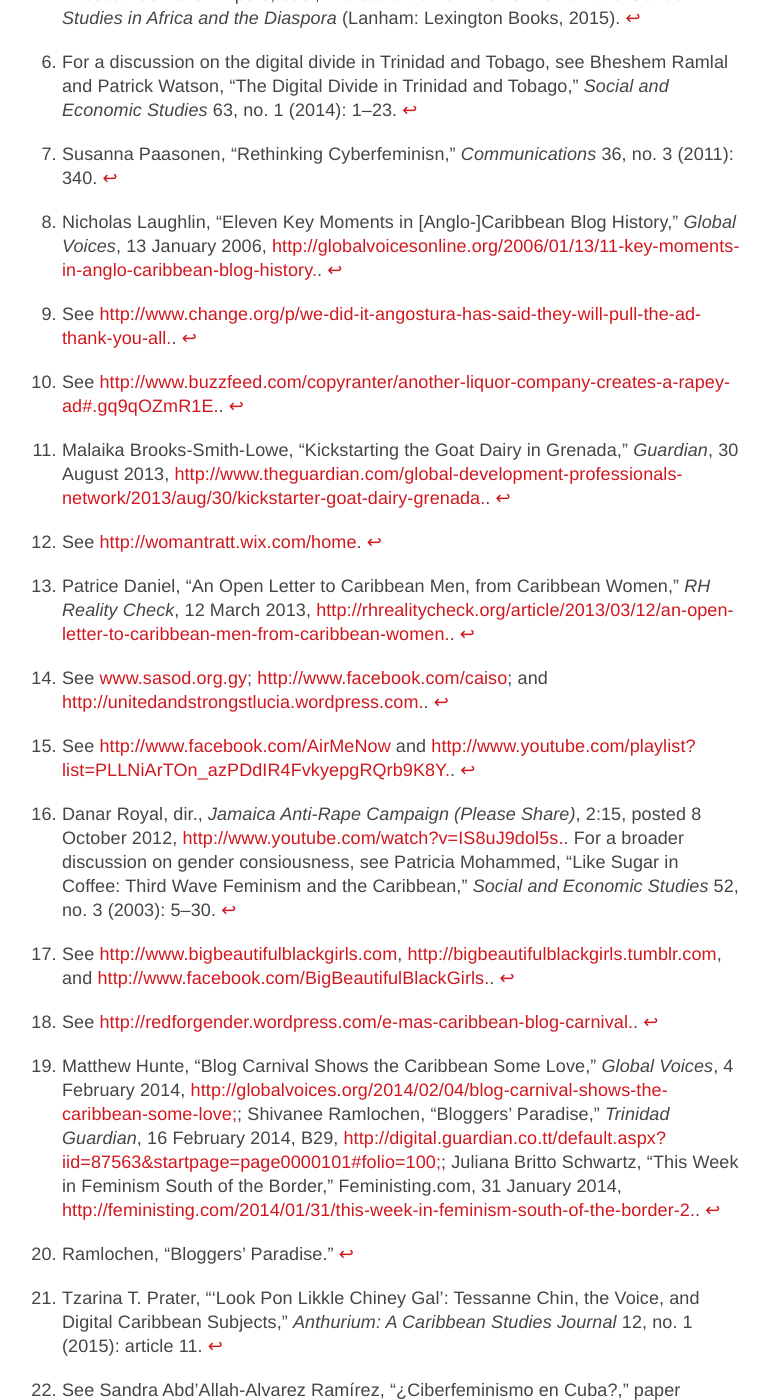
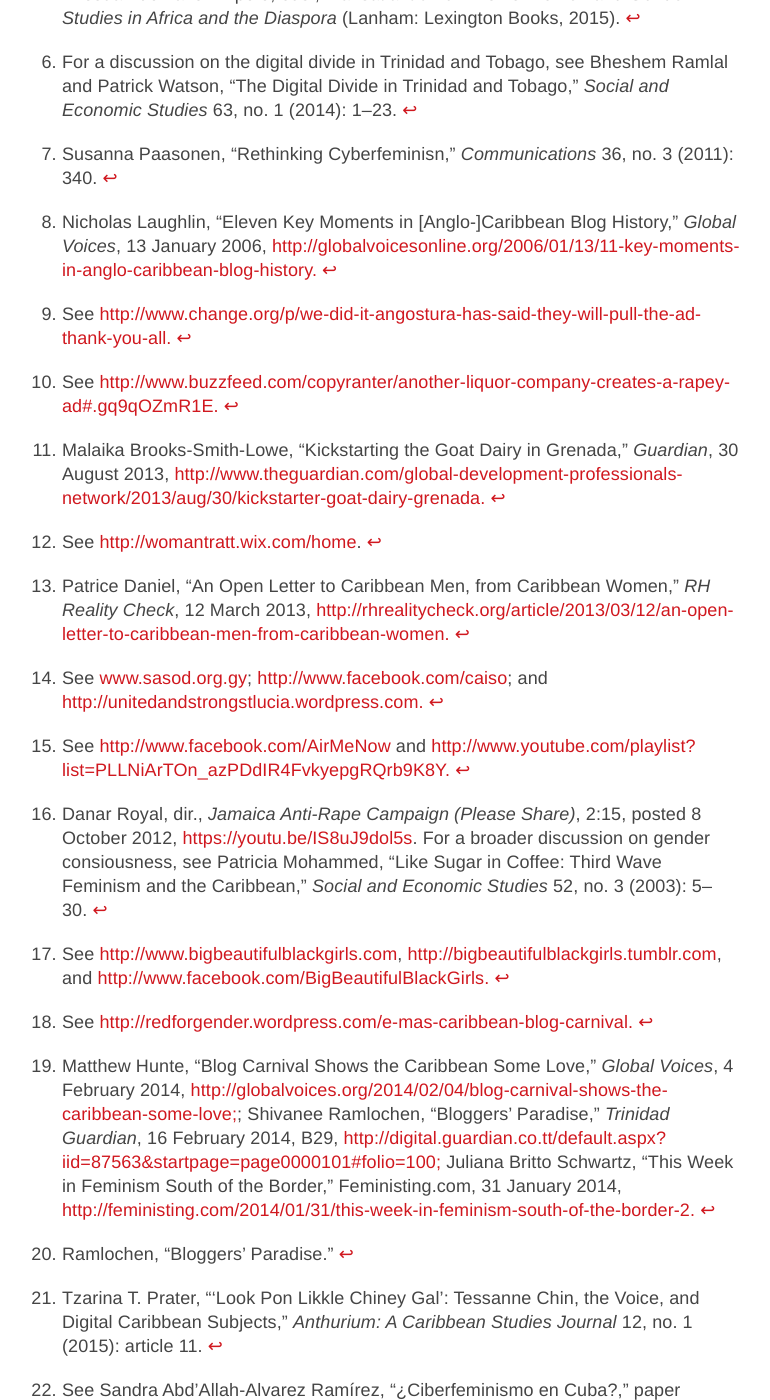
Before and after one commit to archipelagosjournal/archipelagos, a Jekyll site: the page built from _issue01/haynes-mapping.md, in a window 1280 px wide and 1400 px high, scrolled down 19813 px. Shown: the whole window, without its empty margins (258-1028 px from the left). Built offline with Jekyll 4.4.1, drawn with Linux system fonts in a browser that asks for light colours; some of the changed text lies outside the part shown.

Commit message:
doubled characters

```diff
--- a/_issue01/haynes-mapping.md
+++ b/_issue01/haynes-mapping.md
@@ -844,7 +844,7 @@ rhetorical devices (5)
 
 [^1]: Sean Douglas, "Mayor: Beware Dangerous Sub-cultures," *Trinidad and Tobago Newsday*, 11 February 2016, [http://www.newsday.co.tt/news/0,223841.html.](http://www.newsday.co.tt/news/0,223841.html)
 
-[^2]: "Ordinary Jamaicans Know Nothing about Twitter, Says Pickersgill," *Jamaica Observer*, 26 November 2014, [http://www.jamaicaobserver.com/news/Ordinary-Jamaicans-know-nothing-about-Twitter--says-Pickersgill.](http://www.jamaicaobserver.com/news/Ordinary-Jamaicans-know-nothing-about-Twitter--says-Pickersgill).
+[^2]: "Ordinary Jamaicans Know Nothing about Twitter, Says Pickersgill," *Jamaica Observer*, 26 November 2014, [http://www.jamaicaobserver.com/news/Ordinary-Jamaicans-know-nothing-about-Twitter--says-Pickersgill.](http://www.jamaicaobserver.com/news/Ordinary-Jamaicans-know-nothing-about-Twitter--says-Pickersgill)
 
 [^3]: "Hazel Brown: Making a Difference," *Newsday*, 21 April 2013, [http://www.newsday.co.tt/features/0,176606.html.](http://www.newsday.co.tt/features/0,176606.html)
 
@@ -856,29 +856,29 @@ rhetorical devices (5)
 
 [^7]: Susanna Paasonen, "Rethinking Cyberfeminisn," *Communications* 36, no. 3 (2011): 340.
 
-[^8]: Nicholas Laughlin, "Eleven Key Moments in \[Anglo-\]Caribbean Blog History," *Global Voices*, 13 January 2006, [http://globalvoicesonline.org/2006/01/13/11-key-moments-in-anglo-caribbean-blog-history.](http://globalvoicesonline.org/2006/01/13/11-key-moments-in-anglo-caribbean-blog-history).
+[^8]: Nicholas Laughlin, "Eleven Key Moments in \[Anglo-\]Caribbean Blog History," *Global Voices*, 13 January 2006, [http://globalvoicesonline.org/2006/01/13/11-key-moments-in-anglo-caribbean-blog-history.](http://globalvoicesonline.org/2006/01/13/11-key-moments-in-anglo-caribbean-blog-history)
 
-[^9]: See [http://www.change.org/p/we-did-it-angostura-has-said-they-will-pull-the-ad-thank-you-all.](http://www.change.org/p/we-did-it-angostura-has-said-they-will-pull-the-ad-thank-you-all).
+[^9]: See [http://www.change.org/p/we-did-it-angostura-has-said-they-will-pull-the-ad-thank-you-all.](http://www.change.org/p/we-did-it-angostura-has-said-they-will-pull-the-ad-thank-you-all)
 
-[^10]: See [http://www.buzzfeed.com/copyranter/another-liquor-company-creates-a-rapey-ad\#.gq9qOZmR1E.](http://www.buzzfeed.com/copyranter/another-liquor-company-creates-a-rapey-ad\#.gq9qOZmR1E).
+[^10]: See [http://www.buzzfeed.com/copyranter/another-liquor-company-creates-a-rapey-ad\#.gq9qOZmR1E.](http://www.buzzfeed.com/copyranter/another-liquor-company-creates-a-rapey-ad\#.gq9qOZmR1E)
 
-[^11]: Malaika Brooks-Smith-Lowe, "Kickstarting the Goat Dairy in Grenada," *Guardian*, 30 August 2013, [http://www.theguardian.com/global-development-professionals-network/2013/aug/30/kickstarter-goat-dairy-grenada.](http://www.theguardian.com/global-development-professionals-network/2013/aug/30/kickstarter-goat-dairy-grenada).
+[^11]: Malaika Brooks-Smith-Lowe, "Kickstarting the Goat Dairy in Grenada," *Guardian*, 30 August 2013, [http://www.theguardian.com/global-development-professionals-network/2013/aug/30/kickstarter-goat-dairy-grenada.](http://www.theguardian.com/global-development-professionals-network/2013/aug/30/kickstarter-goat-dairy-grenada)
 
 [^12]: See [http://womantratt.wix.com/home](http://womantratt.wix.com/home).
 
-[^13]: Patrice Daniel, "An Open Letter to Caribbean Men, from Caribbean Women," *RH Reality Check*, 12 March 2013, [http://rhrealitycheck.org/article/2013/03/12/an-open-letter-to-caribbean-men-from-caribbean-women.](http://rhrealitycheck.org/article/2013/03/12/an-open-letter-to-caribbean-men-from-caribbean-women).
+[^13]: Patrice Daniel, "An Open Letter to Caribbean Men, from Caribbean Women," *RH Reality Check*, 12 March 2013, [http://rhrealitycheck.org/article/2013/03/12/an-open-letter-to-caribbean-men-from-caribbean-women.](http://rhrealitycheck.org/article/2013/03/12/an-open-letter-to-caribbean-men-from-caribbean-women)
 
-[^14]: See [www.sasod.org.gy](www.sasod.org.gy); [http://www.facebook.com/caiso](http://www.facebook.com/caiso); and [http://unitedandstrongstlucia.wordpress.com.](http://unitedandstrongstlucia.wordpress.com).
+[^14]: See [www.sasod.org.gy](www.sasod.org.gy); [http://www.facebook.com/caiso](http://www.facebook.com/caiso); and [http://unitedandstrongstlucia.wordpress.com.](http://unitedandstrongstlucia.wordpress.com)
 
-[^15]: See [http://www.facebook.com/AirMeNow](http://www.facebook.com/AirMeNow) and [http://www.youtube.com/playlist?list=PLLNiArTOn\_azPDdIR4FvkyepgRQrb9K8Y.](http://www.youtube.com/playlist?list=PLLNiArTOn\_azPDdIR4FvkyepgRQrb9K8Y).
+[^15]: See [http://www.facebook.com/AirMeNow](http://www.facebook.com/AirMeNow) and [http://www.youtube.com/playlist?list=PLLNiArTOn\_azPDdIR4FvkyepgRQrb9K8Y.](http://www.youtube.com/playlist?list=PLLNiArTOn\_azPDdIR4FvkyepgRQrb9K8Y)
 
-[^16]: Danar Royal, dir., *Jamaica Anti-Rape Campaign (Please Share)*, 2:15, posted 8 October 2012, [http://www.youtube.com/watch?v=IS8uJ9dol5s.](http://www.youtube.com/watch?v=IS8uJ9dol5s). For a broader discussion on gender consiousness, see Patricia Mohammed, "Like Sugar in Coffee: Third Wave Feminism and the Caribbean," *Social and Economic Studies* 52, no. 3 (2003): 5--30.
+[^16]: Danar Royal, dir., *Jamaica Anti-Rape Campaign (Please Share)*, 2:15, posted 8 October 2012, [https://youtu.be/IS8uJ9dol5s](https://youtu.be/IS8uJ9dol5s). For a broader discussion on gender consiousness, see Patricia Mohammed, "Like Sugar in Coffee: Third Wave Feminism and the Caribbean," *Social and Economic Studies* 52, no. 3 (2003): 5--30.
 
-[^17]: See [http://www.bigbeautifulblackgirls.com](http://www.bigbeautifulblackgirls.com), [http://bigbeautifulblackgirls.tumblr.com](http://bigbeautifulblackgirls.tumblr.com), and [http://www.facebook.com/BigBeautifulBlackGirls.](http://www.facebook.com/BigBeautifulBlackGirls).
+[^17]: See [http://www.bigbeautifulblackgirls.com](http://www.bigbeautifulblackgirls.com), [http://bigbeautifulblackgirls.tumblr.com](http://bigbeautifulblackgirls.tumblr.com), and [http://www.facebook.com/BigBeautifulBlackGirls.](http://www.facebook.com/BigBeautifulBlackGirls)
 
-[^18]: See [http://redforgender.wordpress.com/e-mas-caribbean-blog-carnival.](http://redforgender.wordpress.com/e-mas-caribbean-blog-carnival).
+[^18]: See [http://redforgender.wordpress.com/e-mas-caribbean-blog-carnival.](http://redforgender.wordpress.com/e-mas-caribbean-blog-carnival)
 
-[^19]: Matthew Hunte, "Blog Carnival Shows the Caribbean Some Love," *Global Voices*, 4 February 2014, [http://globalvoices.org/2014/02/04/blog-carnival-shows-the-caribbean-some-love;](http://globalvoices.org/2014/02/04/blog-carnival-shows-the-caribbean-some-love); Shivanee Ramlochen, "Bloggers' Paradise," *Trinidad* *Guardian*, 16 February 2014, B29, [http://digital.guardian.co.tt/default.aspx?iid=87563&startpage=page0000101\#folio=100;](http://digital.guardian.co.tt/default.aspx?iid=87563&startpage=page0000101\#folio=100); Juliana Britto Schwartz, "This Week in Feminism South of the Border," Feministing.com, 31 January 2014, [http://feministing.com/2014/01/31/this-week-in-feminism-south-of-the-border-2.](http://feministing.com/2014/01/31/this-week-in-feminism-south-of-the-border-2).
+[^19]: Matthew Hunte, "Blog Carnival Shows the Caribbean Some Love," *Global Voices*, 4 February 2014, [http://globalvoices.org/2014/02/04/blog-carnival-shows-the-caribbean-some-love;](http://globalvoices.org/2014/02/04/blog-carnival-shows-the-caribbean-some-love); Shivanee Ramlochen, "Bloggers' Paradise," *Trinidad* *Guardian*, 16 February 2014, B29, [http://digital.guardian.co.tt/default.aspx?iid=87563&startpage=page0000101\#folio=100;](http://digital.guardian.co.tt/default.aspx?iid=87563&startpage=page0000101\#folio=100) Juliana Britto Schwartz, "This Week in Feminism South of the Border," Feministing.com, 31 January 2014, [http://feministing.com/2014/01/31/this-week-in-feminism-south-of-the-border-2.](http://feministing.com/2014/01/31/this-week-in-feminism-south-of-the-border-2)
 
 [^20]: Ramlochen, "Bloggers' Paradise."
 
@@ -888,41 +888,41 @@ rhetorical devices (5)
 
 [^23]: See Miller and Slater, *The Internet*.
 
-[^24]: Gabrielle Hosein, "Momentous Trivialities," *Diary of a Mothering Worker*, [http://grrlscene.wordpress.com/momentous-trivialities-diary-of-a-mothering-worker.](http://grrlscene.wordpress.com/momentous-trivialities-diary-of-a-mothering-worker).
+[^24]: Gabrielle Hosein, "Momentous Trivialities," *Diary of a Mothering Worker*, [http://grrlscene.wordpress.com/momentous-trivialities-diary-of-a-mothering-worker.](http://grrlscene.wordpress.com/momentous-trivialities-diary-of-a-mothering-worker)
 
-[^25]: Soyini Ayanna, "About Me," *Creative Commess*, [http://soyluv.wordpress.com/about.](http://soyluv.wordpress.com/about).
+[^25]: Soyini Ayanna, "About Me," *Creative Commess*, [http://soyluv.wordpress.com/about.](http://soyluv.wordpress.com/about)
 
-[^26]: Annie Paul, *Active Voice*, [http://anniepaul.net.](http://anniepaul.net).
+[^26]: Annie Paul, *Active Voice*, [http://anniepaul.net.](http://anniepaul.net)
 
-[^27]: "Building the New Caribbean Media," *Antillean Media Group*, [http://www.antillean.org/about.](http://www.antillean.org/about).
+[^27]: "Building the New Caribbean Media," *Antillean Media Group*, [http://www.antillean.org/about.](http://www.antillean.org/about)
 
-[^28]: WomenSpeak Project, *Women Speak*, [http://womenspeak.tumblr.com.](http://womenspeak.tumblr.com).
+[^28]: WomenSpeak Project, *Women Speak*, [http://womenspeak.tumblr.com.](http://womenspeak.tumblr.com)
 
-[^29]: Ivette Romero-Cesareo and Lisa Paravisini-Gebert, *Repeating Islands*, [http://repeatingislands.com/our-blog.](http://repeatingislands.com/our-blog).
+[^29]: Ivette Romero-Cesareo and Lisa Paravisini-Gebert, *Repeating Islands*, [http://repeatingislands.com/our-blog.](http://repeatingislands.com/our-blog)
 
-[^30]: Zahira Kelly (Bad Dominicana) quotes Cate Young (BattyMamzelle), "This Is What I Mean When I Say 'White Feminism," imploring, "Please everybody: read this article!" [http://bad-dominicana.tumblr.com/post/138419448358/white-feminism-does-not-mean-every-white-woman;](http://bad-dominicana.tumblr.com/post/138419448358/white-feminism-does-not-mean-every-white-woman); *BattyMamzelle*, 10 January 2014, [http://battymamzelle.blogspot.com/2014/01/This-Is-What-I-Mean-When-I-Say-White-Feminism.html\#.VwxPjXqYuCf.](http://battymamzelle.blogspot.com/2014/01/This-Is-What-I-Mean-When-I-Say-White-Feminism.html\#.VwxPjXqYuCf).
+[^30]: Zahira Kelly (Bad Dominicana) quotes Cate Young (BattyMamzelle), "This Is What I Mean When I Say 'White Feminism," imploring, "Please everybody: read this article!" [http://bad-dominicana.tumblr.com/post/138419448358/white-feminism-does-not-mean-every-white-woman;](http://bad-dominicana.tumblr.com/post/138419448358/white-feminism-does-not-mean-every-white-woman) *BattyMamzelle*, 10 January 2014, [http://battymamzelle.blogspot.com/2014/01/This-Is-What-I-Mean-When-I-Say-White-Feminism.html\#.VwxPjXqYuCf.](http://battymamzelle.blogspot.com/2014/01/This-Is-What-I-Mean-When-I-Say-White-Feminism.html\#.VwxPjXqYuCf)
 
-[^31]: Annie Paul, *Active Voice*, anniepaul.net; Mar the Mongoose, *The Mongoose Chronicles*, [http://mongoosechronicles.blogspot.com.](http://mongoosechronicles.blogspot.com).
+[^31]: Annie Paul, *Active Voice*, anniepaul.net; Mar the Mongoose, *The Mongoose Chronicles*, [http://mongoosechronicles.blogspot.com.](http://mongoosechronicles.blogspot.com)
 
-[^32]: Gabrielle Hosein, *Diary of a Mothering Worker*, [http://grrlscene.wordpress.com/souldeya.](http://grrlscene.wordpress.com/souldeya).
+[^32]: Gabrielle Hosein, *Diary of a Mothering Worker*, [http://grrlscene.wordpress.com/souldeya.](http://grrlscene.wordpress.com/souldeya)
 
-[^33]: Soyini Ayanna, *Creative Commess*, [http://soyluv.wordpress.com/about.](http://soyluv.wordpress.com/about).
+[^33]: Soyini Ayanna, *Creative Commess*, [http://soyluv.wordpress.com/about.](http://soyluv.wordpress.com/about)
 
-[^34]: derevolushunwidin, trendsettah, and pieces2peace, *Add Fyah and Stir*, [http://addfyahandstir.wordpress.com/about.](http://addfyahandstir.wordpress.com/about).
+[^34]: derevolushunwidin, trendsettah, and pieces2peace, *Add Fyah and Stir*, [http://addfyahandstir.wordpress.com/about.](http://addfyahandstir.wordpress.com/about)
 
-[^35]: Cate Young (BattyMamzelle), *Battymamzelle*, [http://battymamzelle.blogspot.com/p/about\_29.html\#.Vt7gU\_krIdU.](http://battymamzelle.blogspot.com/p/about\_29.html\#.Vt7gU\_krIdU).
+[^35]: Cate Young (BattyMamzelle), *Battymamzelle*, [http://battymamzelle.blogspot.com/p/about\_29.html\#.Vt7gU\_krIdU.](http://battymamzelle.blogspot.com/p/about\_29.html\#.Vt7gU\_krIdU)
 
-[^36]: Carla Moore, *MooreTalkJa*, [http://mooretalkja.wordpress.com.](http://mooretalkja.wordpress.com).
+[^36]: Carla Moore, *MooreTalkJa*, [http://mooretalkja.wordpress.com.](http://mooretalkja.wordpress.com)
 
-[^37]: Mar the Mongoose, "About Me," *The Mongoose Chronicles*, [http://www.blogger.com/profile/06241127953404268513.](http://www.blogger.com/profile/06241127953404268513).
+[^37]: Mar the Mongoose, "About Me," *The Mongoose Chronicles*, [http://www.blogger.com/profile/06241127953404268513.](http://www.blogger.com/profile/06241127953404268513)
 
-[^38]: Carolyn Joy Cooper, "About," *Jamaica Woman Tongue*, [http://carolynjoycooper.wordpress.com/about.](http://carolynjoycooper.wordpress.com/about).
+[^38]: Carolyn Joy Cooper, "About," *Jamaica Woman Tongue*, [http://carolynjoycooper.wordpress.com/about.](http://carolynjoycooper.wordpress.com/about)
 
-[^39]: Amílcar Sanatan, "About I," [http://www.amilcarsanatan.com/about-us.](http://www.amilcarsanatan.com/about-us).
+[^39]: Amílcar Sanatan, "About I," [http://www.amilcarsanatan.com/about-us.](http://www.amilcarsanatan.com/about-us)
 
-[^40]: Zahira Kelly (Bad Dominicana), "About Me," *The Bad Dominicana*, [http://bad-dominicana.tumblr.com/about.](http://bad-dominicana.tumblr.com/about).
+[^40]: Zahira Kelly (Bad Dominicana), "About Me," *The Bad Dominicana*, [http://bad-dominicana.tumblr.com/about.](http://bad-dominicana.tumblr.com/about)
 
-[^41]: Sandra Abd'Allah-Alvarez Ramírez (Negra Cubana), "¿Quién es Negracubana?," *Negra Cubana tenia que ser*, [http://negracubanateniaqueser.com/quien-es-negracubana.](http://negracubanateniaqueser.com/quien-es-negracubana).
+[^41]: Sandra Abd'Allah-Alvarez Ramírez (Negra Cubana), "¿Quién es Negracubana?," *Negra Cubana tenia que ser*, [http://negracubanateniaqueser.com/quien-es-negracubana.](http://negracubanateniaqueser.com/quien-es-negracubana)
 
 [^42]: See Alondra Nelson, "Introduction: Future Texts," *Social Text* 20, no. 2 (2002): 1--15.
 
@@ -936,27 +936,27 @@ rhetorical devices (5)
 
 [^47]: See Miller and Slater, *The Internet*.
 
-[^48]: Colin Robinson, "Mrs. Joyce Pierre's Daughter," *One Nation . . . Many Bodies . . . Boundless Faith*, 28 June 2015, [http://onenationmanybodies.wordpress.com/2015/06/28/mrs-joyce-pierres-daugther.](http://onenationmanybodies.wordpress.com/2015/06/28/mrs-joyce-pierres-daugther).
+[^48]: Colin Robinson, "Mrs. Joyce Pierre's Daughter," *One Nation . . . Many Bodies . . . Boundless Faith*, 28 June 2015, [http://onenationmanybodies.wordpress.com/2015/06/28/mrs-joyce-pierres-daugther.](http://onenationmanybodies.wordpress.com/2015/06/28/mrs-joyce-pierres-daugther)
 
-[^49]: Yaoni Sánchez, "Cult of Personality in Cuban Parliament," *Generación Y*, 15 July 2015, [http://generacionyen.wordpress.com/2015/07/15/cult-of-personality-in-cuban-parliament.](http://generacionyen.wordpress.com/2015/07/15/cult-of-personality-in-cuban-parliament).
+[^49]: Yaoni Sánchez, "Cult of Personality in Cuban Parliament," *Generación Y*, 15 July 2015, [http://generacionyen.wordpress.com/2015/07/15/cult-of-personality-in-cuban-parliament.](http://generacionyen.wordpress.com/2015/07/15/cult-of-personality-in-cuban-parliament)
 
-[^50]: Sara Bharrat, "The Senior Government Official Guyanese Women Dislike," *Guyanese Experience*, July 2015, [http://sarabharrat.wordpress.com/2015/07.](http://sarabharrat.wordpress.com/2015/07).
+[^50]: Sara Bharrat, "The Senior Government Official Guyanese Women Dislike," *Guyanese Experience*, July 2015, [http://sarabharrat.wordpress.com/2015/07.](http://sarabharrat.wordpress.com/2015/07)
 
-[^51]: Soyini Ayanna, "The Language of Blackness," *Creative Commess*, 11 July 2015, [http://soyluv.wordpress.com/2015/07/11/the-language-of-blackness.](http://soyluv.wordpress.com/2015/07/11/the-language-of-blackness).
+[^51]: Soyini Ayanna, "The Language of Blackness," *Creative Commess*, 11 July 2015, [http://soyluv.wordpress.com/2015/07/11/the-language-of-blackness.](http://soyluv.wordpress.com/2015/07/11/the-language-of-blackness)
 
-[^52]: Sara Bharatt, "Three into One Definitely Can't Go, or Can It?," *Guyanese Experience*, 15 May 2015, [http://sarabharrat.wordpress.com/2015/05/15/three-into-one-definitely-cant-go-or-can-it.](http://sarabharrat.wordpress.com/2015/05/15/three-into-one-definitely-cant-go-or-can-it).
+[^52]: Sara Bharatt, "Three into One Definitely Can't Go, or Can It?," *Guyanese Experience*, 15 May 2015, [http://sarabharrat.wordpress.com/2015/05/15/three-into-one-definitely-cant-go-or-can-it.](http://sarabharrat.wordpress.com/2015/05/15/three-into-one-definitely-cant-go-or-can-it)
 
-[^53]: Sherlina Nageer, "No Women Died, This Is Not a Women's Issue," *Black Looks*, 15 August 2012, [http://www.blacklooks.org/2012/08/no-women-died-this-is-not-a-womens-issue;](http://www.blacklooks.org/2012/08/no-women-died-this-is-not-a-womens-issue); "End Sexual-Orientation and Gender-Identity Discrimination in Guyana," *Huffpost Gay Voices*, 10 July 2012 (updated 2 February 2016), [http://www.huffingtonpost.com/sherlina-nageer/guyana-lbt-rights\_b\_1663183.html;](http://www.huffingtonpost.com/sherlina-nageer/guyana-lbt-rights\_b\_1663183.html); "In Praise of Bad-john Lil Girls," *Feminist Conversations on Caribbean Life*, 21 August 2013, [http://redforgender.wordpress.com/2013/08/21/in-praise-of-bad-john-lil-girls.](http://redforgender.wordpress.com/2013/08/21/in-praise-of-bad-john-lil-girls). See [http://freedombyanymeans.wordpress.com](http://freedombyanymeans.wordpress.com).
+[^53]: Sherlina Nageer, "No Women Died, This Is Not a Women's Issue," *Black Looks*, 15 August 2012, [http://www.blacklooks.org/2012/08/no-women-died-this-is-not-a-womens-issue;](http://www.blacklooks.org/2012/08/no-women-died-this-is-not-a-womens-issue); "End Sexual-Orientation and Gender-Identity Discrimination in Guyana," *Huffpost Gay Voices*, 10 July 2012 (updated 2 February 2016), [http://www.huffingtonpost.com/sherlina-nageer/guyana-lbt-rights\_b\_1663183.html;](http://www.huffingtonpost.com/sherlina-nageer/guyana-lbt-rights\_b\_1663183.html) "In Praise of Bad-john Lil Girls," *Feminist Conversations on Caribbean Life*, 21 August 2013, [http://redforgender.wordpress.com/2013/08/21/in-praise-of-bad-john-lil-girls.](http://redforgender.wordpress.com/2013/08/21/in-praise-of-bad-john-lil-girls) See [http://freedombyanymeans.wordpress.com](http://freedombyanymeans.wordpress.com)
 
-[^54]: Cate Young (BattyMamzelle), "The Hardest Word to Say Is Goodbye: Why I'm Quitting *Jezebel*," *BattyMamzelle*, 8 October 2013, [http://battymamzelle.blogspot.com/2013/10/Why-Im-Quitting-Jezebel.html\#.UlqP\_FCsim4.](http://battymamzelle.blogspot.com/2013/10/Why-Im-Quitting-Jezebel.html\#.UlqP\_FCsim4).
+[^54]: Cate Young (BattyMamzelle), "The Hardest Word to Say Is Goodbye: Why I'm Quitting *Jezebel*," *BattyMamzelle*, 8 October 2013, [http://battymamzelle.blogspot.com/2013/10/Why-Im-Quitting-Jezebel.html\#.UlqP\_FCsim4.](http://battymamzelle.blogspot.com/2013/10/Why-Im-Quitting-Jezebel.html\#.UlqP\_FCsim4)
 
-[^55]: [http://www.facebook.com/WalkingIntoWalls/info/?tab=page\_info.](http://www.facebook.com/WalkingIntoWalls/info/?tab=page\_info).
+[^55]: [http://www.facebook.com/WalkingIntoWalls/info/?tab=page\_info.](http://www.facebook.com/WalkingIntoWalls/info/?tab=page\_info)
 
-[^56]: See [http://www.facebook.com/redforgender/timeline?ref=page\_internal.](http://www.facebook.com/redforgender/timeline?ref=page\_internal).
+[^56]: See [http://www.facebook.com/redforgender/timeline?ref=page\_internal.](http://www.facebook.com/redforgender/timeline?ref=page\_internal)
 
 [^57]: Paasonen, "Rethinking Cyberfeminism," 347.
 
-[^58]: See [http://www.stabroeknews.com/category/features/in-the-diaspora;](http://www.stabroeknews.com/category/features/in-the-diaspora); [http://www.outlish.com;](http://www.outlish.com); [http://blackgirlinthering.com;](http://blackgirlinthering.com); and [http://www.complexdwoman.co.uk.](http://www.complexdwoman.co.uk).
+[^58]: See [http://www.stabroeknews.com/category/features/in-the-diaspora;](http://www.stabroeknews.com/category/features/in-the-diaspora); [http://www.outlish.com;](http://www.outlish.com); [http://blackgirlinthering.com;](http://blackgirlinthering.com) and [http://www.complexdwoman.co.uk.](http://www.complexdwoman.co.uk)
 
 [^59]: See Curwen Best, *The Politics of Caribbean Cyber Culture* (New York: Palgrave Macmillan, 2008).
 
```
Also changed, not shown: _issue01/neigh-digitizing.md (+1 -1 lines).
